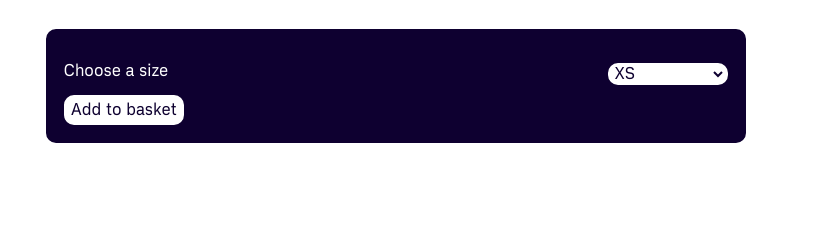
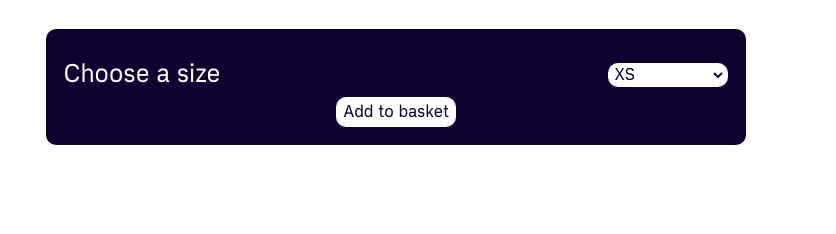
Before and after one commit to toje0002/dynamisk_site, a plain HTML site: page produkt.html in a window 1280 px wide. Shown: the part 519-753 px from the top of the page, 444-1280 px from the left. Drawn offline with Linux system fonts and the light colour scheme.

Commit message:
alt done

```diff
--- a/style.css
+++ b/style.css
@@ -295,6 +295,7 @@ form {
 }
 
 .kobnu {
+  display: grid;
   background-color: var(--minblaa);
   border: 2px solid var(--minblaa);
   margin-top: 2rem;
@@ -403,7 +404,7 @@ button:hover {
 
   label {
     color: var(--minhvide);
-    font-size: 1rem;
+    font-size: 1.5rem;
     font-family: "vercetti";
   }
 
```
